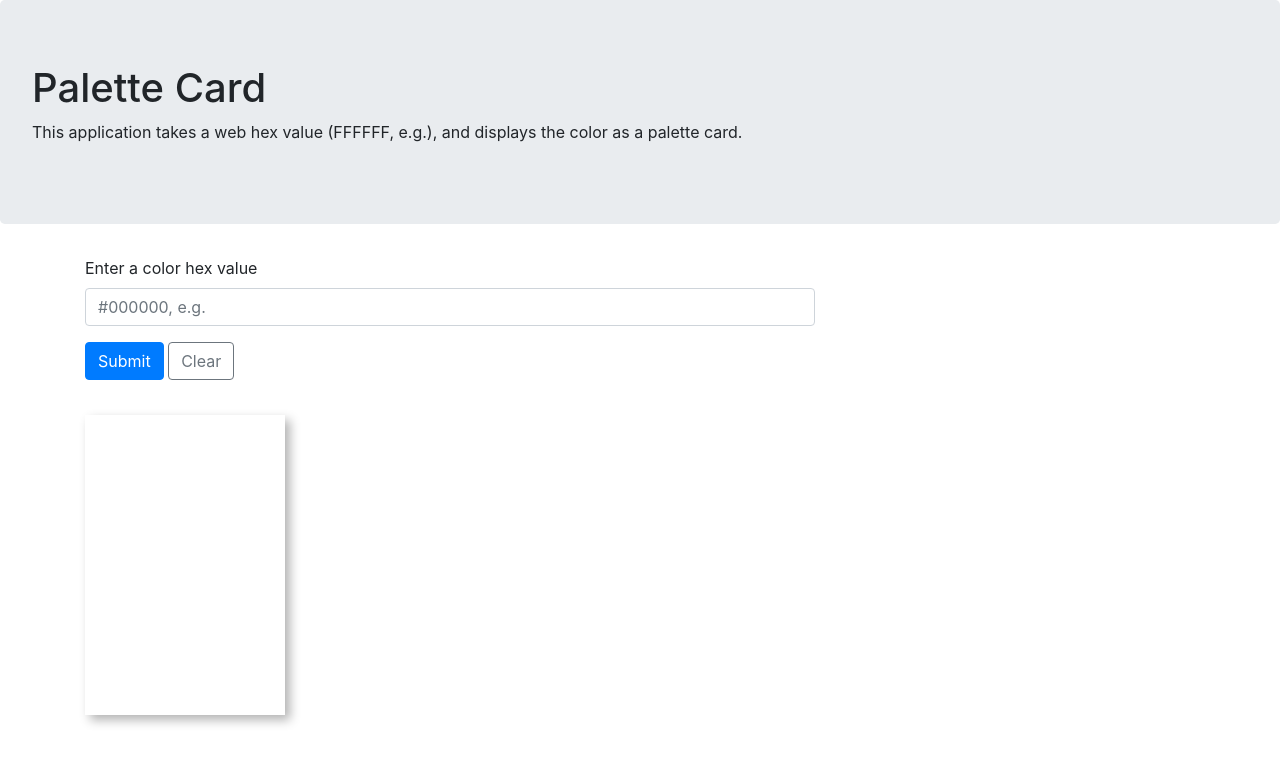
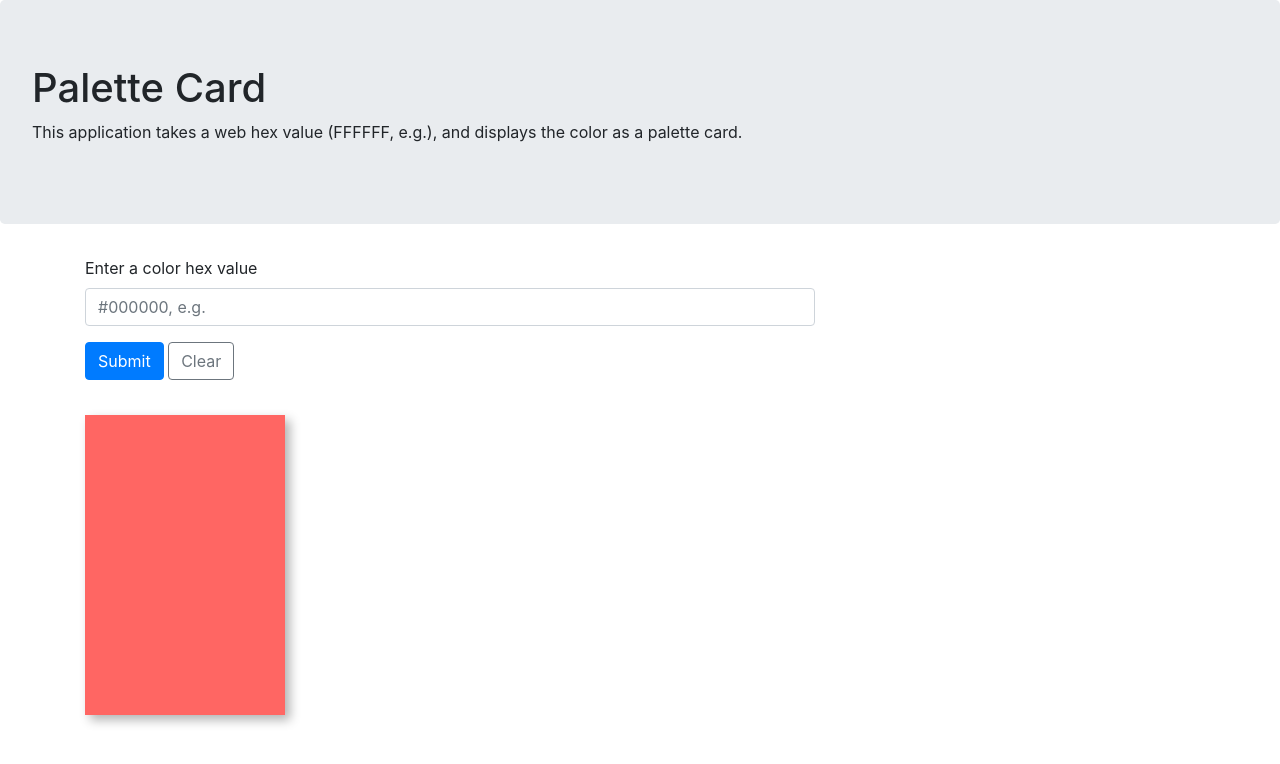
Before and after one commit to AplUSAndmINUS/palette-card, a React (Create React App) app: page / in a window 1280 px wide. Shown: the top 764 px of the page. Built offline with nearby package versions, Linux system fonts and the light colour scheme.

Commit message:
updated Square component to dipslay within Card

```diff
--- a/src/App.tsx
+++ b/src/App.tsx
@@ -1,10 +1,5 @@
 import React from 'react';
-import Button from 'react-bootstrap/Button';
-import Col from 'react-bootstrap/Col';
-import Container from 'react-bootstrap/Container';
-import Form from 'react-bootstrap/Form';
-import Jumbotron from 'react-bootstrap/Jumbotron';
-import Row from 'react-bootstrap/Row';
+import { Button, Col, Container, Form, Jumbotron, Row } from 'react-bootstrap';
 
 import Card from './components/Card';
 import Square from './components/Square';
@@ -47,9 +42,7 @@ const App = () => {
         </Row>
         <Row>
           <Col>
-            <Card color={color}>
-              <Square />
-            </Card>
+            <Card color="#000" />
           </Col>
         </Row>
       </Container>
--- a/src/components/Card.tsx
+++ b/src/components/Card.tsx
@@ -1,4 +1,6 @@
 import React from 'react';
+
+import Square from './Square';
 
 interface Props {
   color: string;
@@ -14,7 +16,9 @@ const Card = (color: Props) => {
     boxShadow: '5px 5px 10px rgba(0,0,0,0.3)'
   };
 
-  return <div style={cardStyles}> </div>;
+  return <div style={cardStyles}>
+    <Square />
+  </div>;
 };
 
 export default Card;
```
